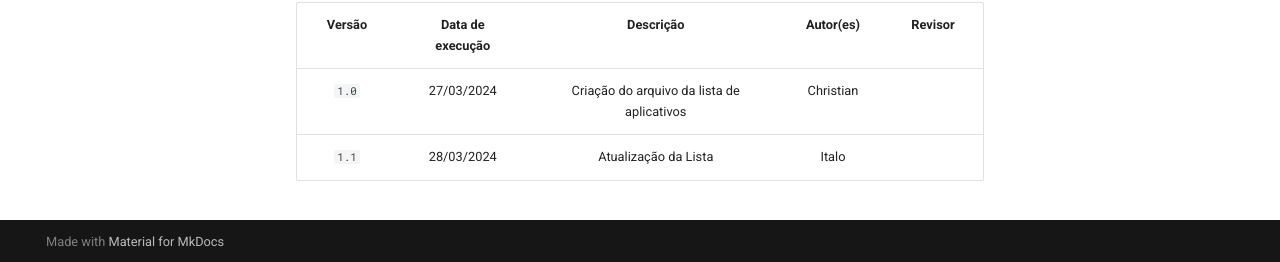
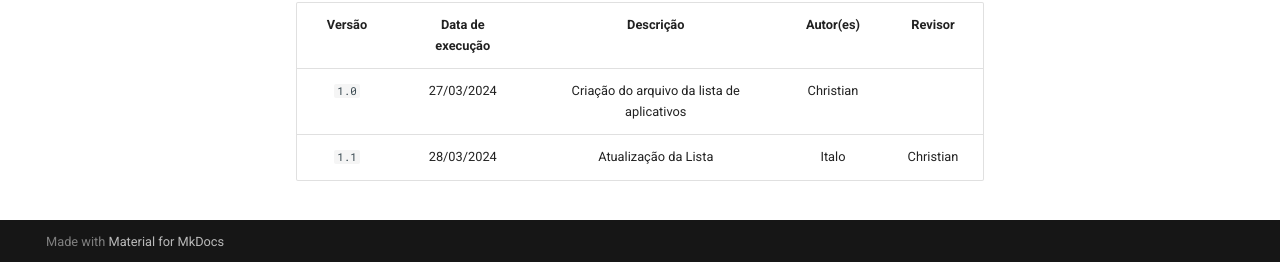
Before and after one commit to flavioovatsug/Requisitos-de-Software---UNB, an MkDocs documentation site: the page built from docs/Planejamento/Lista_de_aplicativos.md, in a window 1280 px wide and 900 px high, scrolled down 1491 px. Shown: the part 635-897 px from the top of the window. Built offline with MkDocs 1.6.1 and Material for MkDocs 9.7.7, drawn with Linux system fonts in a browser that asks for light colours; comment, search, counter and statistics services are not loaded.

Commit message:
Update Lista_de_aplicativos.md

```diff
--- a/docs/Planejamento/Lista_de_aplicativos.md
+++ b/docs/Planejamento/Lista_de_aplicativos.md
@@ -41,4 +41,4 @@ A tabela 1 apresenta os aplicativos sugeridos por cada membro do grupo durante a
 | Versão | Data de execução |            Descrição             |                      Autor(es)                       |                     Revisor                     |
 | :----: | :--------------: | :-------------------------------: | :--------------------------------------------------: | :--------------------------------------------------: |
 | `1.0`  |    27/03/2024    |    Criação do arquivo da lista de aplicativos |   Christian   |  |
-| `1.1`  |    28/03/2024    |    Atualização da Lista |   Italo   |  |
+| `1.1`  |    28/03/2024    |    Atualização da Lista |   Italo   | Christian |
```
